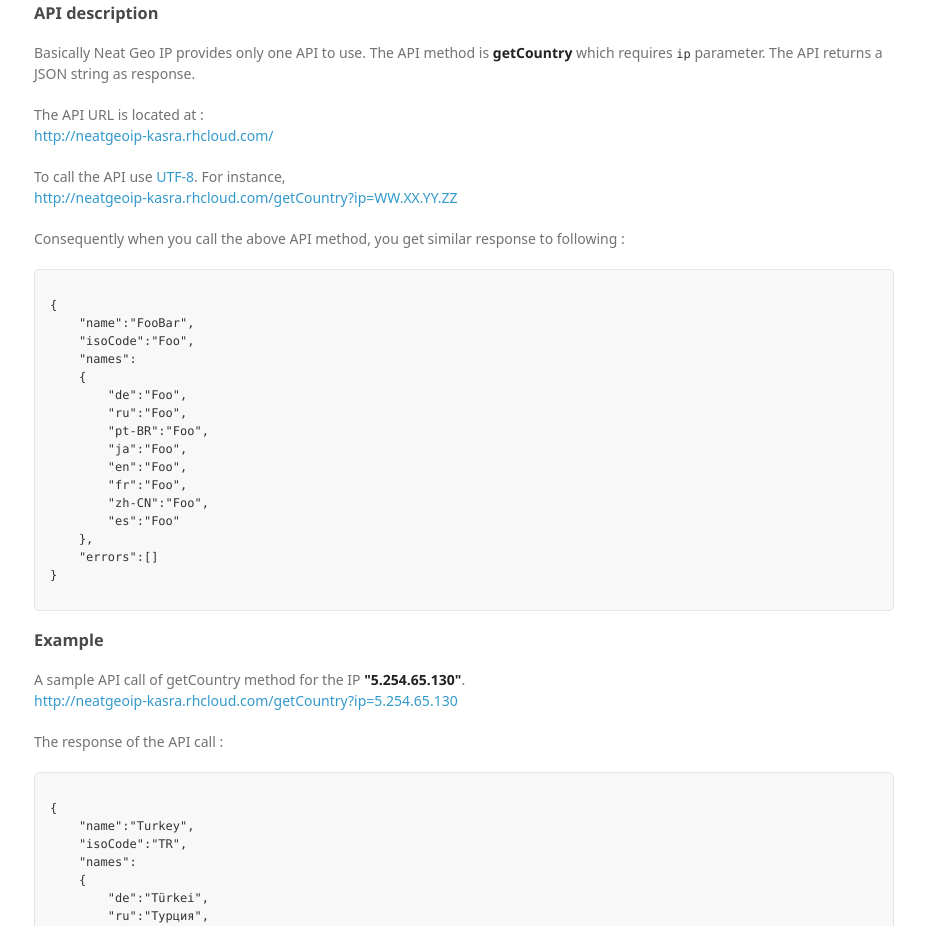
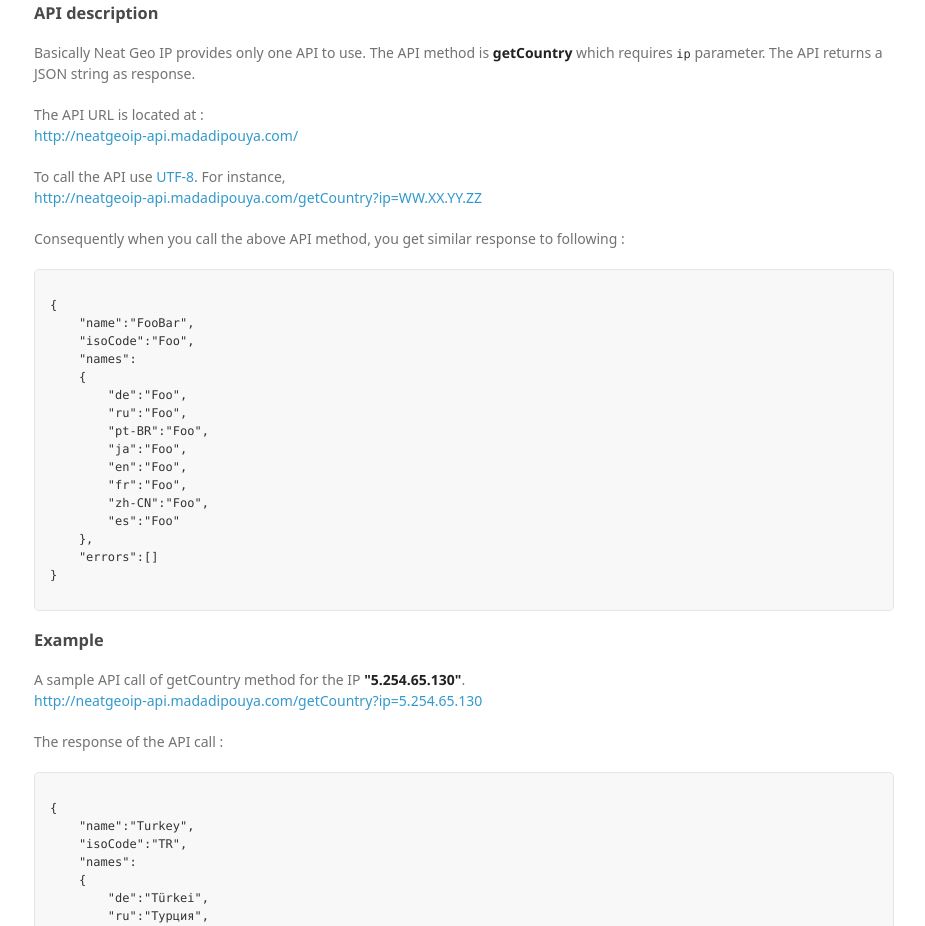
Before and after one commit to kasramp/neatgeoip, a plain HTML site: page documentation.html in a window 1280 px wide. Shown: the part 1880-2806 px from the top of the page, without its empty margins (176-1101 px from the left). Drawn offline with Linux system fonts and the light colour scheme; a web font is replaced by a local one.

Commit message:
Changing API url

```diff
--- a/documentation.html
+++ b/documentation.html
@@ -125,11 +125,11 @@
   </p>
   <p>
     The API URL is located at : <br>
-    <a href="http://neatgeoip-kasra.rhcloud.com/">http://neatgeoip-kasra.rhcloud.com/</a>
+    <a href="http://neatgeoip-api.madadipouya.com/">http://neatgeoip-api.madadipouya.com/</a>
   </p>
   <p>
     To call the API use <a href="http://www.utf-8.com/">UTF-8</a>. For instance, <br>
-    <a href="http://neatgeoip-kasra.rhcloud.com/getCountry?ip=WW.XX.YY.ZZ">http://neatgeoip-kasra.rhcloud.com/getCountry?ip=WW.XX.YY.ZZ</a>
+    <a href="http://neatgeoip-api.madadipouya.com/getCountry?ip=WW.XX.YY.ZZ">http://neatgeoip-api.madadipouya.com/getCountry?ip=WW.XX.YY.ZZ</a>
   </p>
   <p>
     Consequently when you call the above API method, you get similar response to following :
@@ -160,8 +160,8 @@ Example
 </h3>
 <p>
 A sample API call of getCountry method for the IP <strong>"5.254.65.130"</strong>.<br>
-<a href="http://neatgeoip-kasra.rhcloud.com/getCountry?ip=5.254.65.130">
-http://neatgeoip-kasra.rhcloud.com/getCountry?ip=5.254.65.130</a>
+<a href="http://neatgeoip-api.madadipouya.com/getCountry?ip=5.254.65.130">
+http://neatgeoip-api.madadipouya.com/getCountry?ip=5.254.65.130</a>
 </p>
 <p>
 The response of the API call :
```
